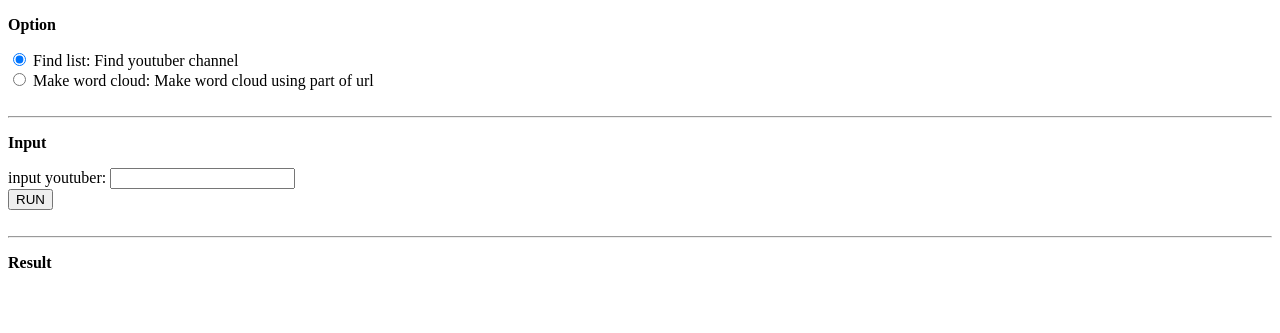
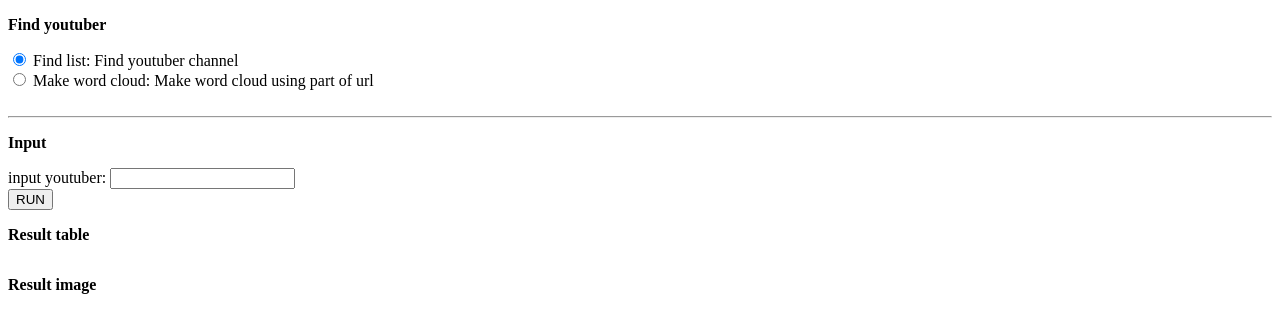
Before and after one commit to fpem123/word-cloud, a Flask app: page / in a window 1280 px wide. Shown: the top 333 px of the page. Run offline with Flask 2, Linux system fonts and the light colour scheme; parts of the project's set-up code (start-up, migrations or seed data) failed here and were passed over.

Commit message:
Update main.html, app.py

```diff
--- a/Swagger.yaml
+++ b/Swagger.yaml
@@ -58,7 +58,7 @@ paths:
             schema:
               type: object
               properties:
-                youtuber:
+                youtube_url:
                   type: string
       responses:   # Set response
         '200':
--- a/src/app.py
+++ b/src/app.py
@@ -134,17 +134,20 @@ def queue_debug():
 @app.route('/word-cloud/<types>', methods=['POST'])
 def generation(types):
     try:
-        if types != 'find_youtuber' and types != 'make_wordcloud':
-            return jsonify({'message': 'Error! Wrong type'}), 400
         if requests_queue.qsize() > BATCH_SIZE:
             return jsonify({'message': 'Error! Too many request'}), 429
 
         try:
             args = []
 
-            target = str(request.form['youtuber'])
-
-            args.append(target)
+            if types == 'find_youtuber':
+                target = str(request.form['youtuber'])
+                args.append(target)
+            elif types == 'make_wordcloud':
+                target = str(request.form['youtuber'])
+                args.append(target)
+            else:
+                return jsonify({'message': 'Error! Wrong type'}), 400
 
             # Add type identify
             if types == 'make_wordcloud':
@@ -165,7 +168,7 @@ def generation(types):
             return result[1]
         # word cloud result is a image. so, need send_file method. This is important.
         elif result[0] == 'wc':
-            return send_file(result[1], mimetype='image/jpeg')
+            return send_file(result[1], mimetype='image/jpeg'), 200
 
     except Exception:
         return jsonify({'message': 'Error! Unable'}), 400
--- a/src/templates/main.html
+++ b/src/templates/main.html
@@ -4,15 +4,85 @@
     <meta charset="UTF-8">
     <title>Main</title>
 </head>
+<script type="text/javascript">
+    let youtuber;
+    let types;
+    let url;
+
+    function send_list_req(){
+        types = document.querySelector('input[name="types"]:checked').value;
+        youtuber = document.getElementById("yname").value;
+
+        if (youtuber == ''){
+            alert("Please input youtuber");
+            return;
+        }
+
+        const formData = new FormData();
+
+        formData.append('youtuber', youtuber);
+
+        if (types == 'find_youtuber'){
+            url = "/word-cloud/find_youtuber";
+
+            fetch (url, {method:'POST', body: formData, })
+            .then(response => {
+                if (response.status === 200) {
+                    return response.json();
+                } else {
+                    alert('nope');
+                }
+            }).catch(err => {
+                alert(err);
+            }).then(data => {
+                const table = document.getElementById('ytable');
+
+                for(let i=0; i <= table.rows.length; i++)
+                    table.deleteRow(-1);
+
+                for (key in data){
+                    const new_row = table.insertRow();
+                    const cell0 = new_row.insertCell(0);
+                    const cell1 = new_row.insertCell(1);
+
+                    cell0.innerText = data[key][0];
+                    cell1.innerText = data[key][1];
+                }
+            });
+
+        } else {
+            url = "/word-cloud/make_wordcloud";
+
+            fetch (url, {method:'POST', body: formData, })
+            .then(response => {
+                if (response.status === 200) {
+                    return response.blob();
+                } else {
+                    alert('nope');
+                }
+            }).catch(err => {
+                alert(err);
+            }).then(blob => {
+                 return URL.createObjectURL(blob);
+            }).then(imageURL =>{
+                document.getElementById('result_image').style.display = "block";
+                document.getElementById('result_image').src = imageURL;
+            }).catch(err => {
+                alert(err);
+            });
+        }
+    }
+
+</script>
 <body>
     <div class="container">
         <div class="application">
-            <form method="post" onsubmit="postRequests();">
-                <div class="option" id="types">
-                    <p><b>Option</b></p>
-                    <input type="radio" name="find_youtuber" checked="checked">
+            <from id="dataReq">
+                <div class="find" id="types">
+                    <p><b>Find youtuber</b></p>
+                    <input type="radio" id="ytype" name="types" value="find_youtuber" checked="checked">
                     <label>Find list: Find youtuber channel</label><br>
-                    <input type="radio" name="make_wordcloud">
+                    <input type="radio" id="wtype" name="types" value="make_wordcloud">
                     <label>Make word cloud: Make word cloud using part of url</label><br>
                 </div>
 
@@ -21,29 +91,24 @@
 
                 <div class="inputText">
                     <p><b>Input</b></p>
-                    <label id="input">input youtuber: </label>
-                    <input type="text" id="youtuber">
+                    <label>input youtuber: </label>
+                    <input type="text" id="yname" name="youtuber">
                 </div>
 
                 <div>
-                    <button type="submit" id="submit">RUN</button>
+                    <button type="submit" id="button1" onclick="send_list_req();">RUN</button>
                 </div>
-            </form>
-            <br>
-            <hr>
+            </from>
 
-            <div class="result">
-                <p><b>Result</b></p>
+            <div id="result">
+                <p><b>Result table</b></p>
+                <div id="result_table">
+                    <table id="ytable">
+                    </table>
+                </div>
+                <p><b>Result image</b></p>
+                <img id="result_image" src="" alt="">
             </div>
-
-            <script>
-                function postRequests() {
-                    let types = documents.getElementById('types');
-                    let youtuber = documents.getElementById('youtuber');
-
-                    alert(types, youtuber);
-                }
-            </script>
         </div>
     </div>
 </body>
```
